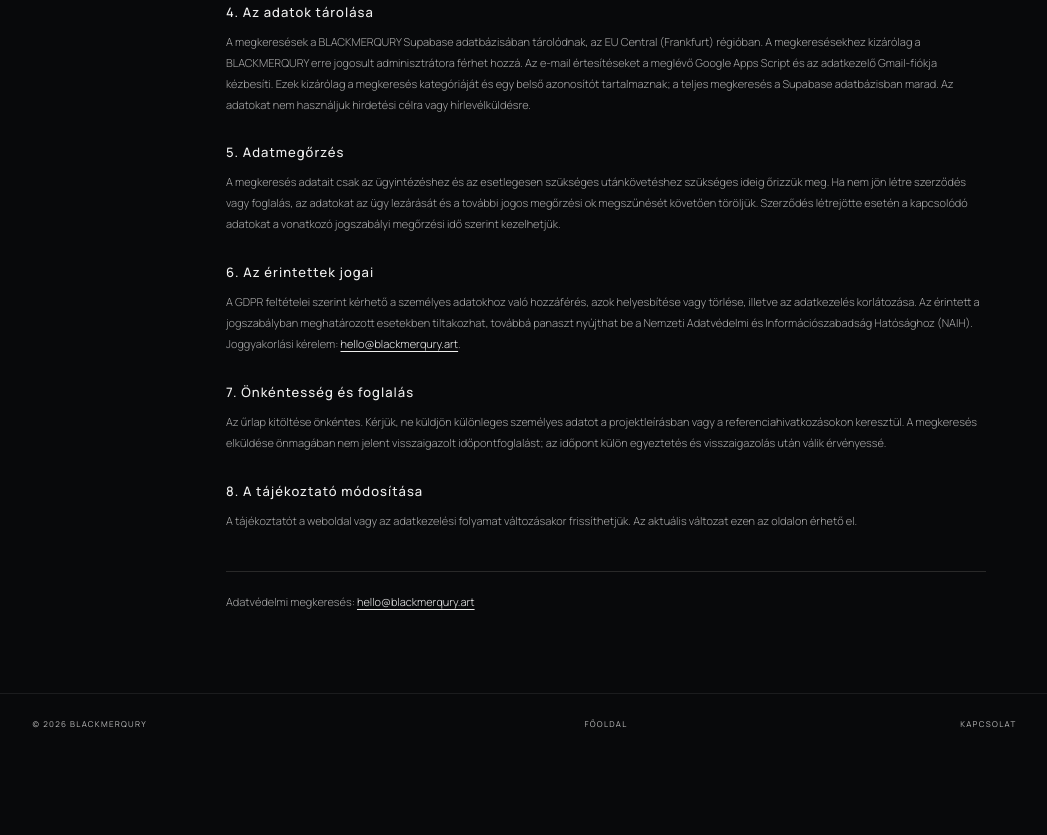
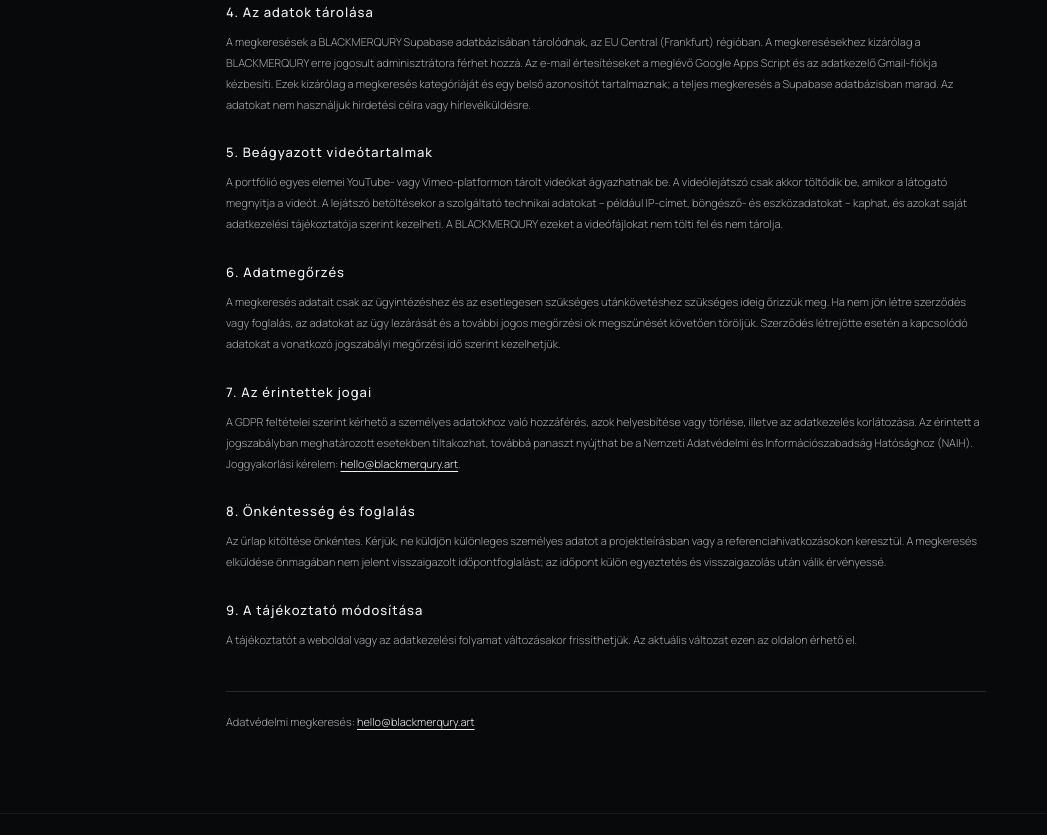
Before and after one commit to blackmilq-ai/blackmerqury-website, a plain HTML site: page adatvedelem.html in a window 1280 px wide. Shown: the part 710-1545 px from the top of the page, without its empty margins (34-1081 px from the left). Before the commit the page ends 1463 px from the top, so only its background shows below. Drawn offline with Linux system fonts and the light colour scheme.

Commit message:
Add Hungarian disclosure for embedded videos

```diff
--- a/adatvedelem.html
+++ b/adatvedelem.html
@@ -24,10 +24,11 @@
     <section><h2>2. A kezelt adatok köre</h2><p>Az űrlap elküldésekor a név, e-mail-cím, opcionális telefonszám, tetoválás esetén a preferált időpont, elhelyezés és hozzávetőleges méret, a projekt leírása, valamint opcionális referenciahivatkozás kerülhet rögzítésre. A rendszer rögzíti a tájékoztató megismerésének visszaigazolását és a beküldés időpontját is.</p></section>
     <section><h2>3. Az adatkezelés célja és jogalapja</h2><p>Az adatokat kizárólag tetoválási időpontkérés, digitális művészeti megrendelés vagy motion design projektmegkeresés fogadására, elbírálására és megválaszolására, valamint az érintett kérésére történő szerződéskötést megelőző lépések megtételére használjuk. A jogalap a GDPR 6. cikk (1) bekezdés b) pontja.</p></section>
     <section><h2>4. Az adatok tárolása</h2><p>A megkeresések a BLACKMERQURY Supabase adatbázisában tárolódnak, az EU Central (Frankfurt) régióban. A megkeresésekhez kizárólag a BLACKMERQURY erre jogosult adminisztrátora férhet hozzá. Az e-mail értesítéseket a meglévő Google Apps Script és az adatkezelő Gmail-fiókja kézbesíti. Ezek kizárólag a megkeresés kategóriáját és egy belső azonosítót tartalmaznak; a teljes megkeresés a Supabase adatbázisban marad. Az adatokat nem használjuk hirdetési célra vagy hírlevélküldésre.</p></section>
-    <section><h2>5. Adatmegőrzés</h2><p>A megkeresés adatait csak az ügyintézéshez és az esetlegesen szükséges utánkövetéshez szükséges ideig őrizzük meg. Ha nem jön létre szerződés vagy foglalás, az adatokat az ügy lezárását és a további jogos megőrzési ok megszűnését követően töröljük. Szerződés létrejötte esetén a kapcsolódó adatokat a vonatkozó jogszabályi megőrzési idő szerint kezelhetjük.</p></section>
-    <section><h2>6. Az érintettek jogai</h2><p>A GDPR feltételei szerint kérhető a személyes adatokhoz való hozzáférés, azok helyesbítése vagy törlése, illetve az adatkezelés korlátozása. Az érintett a jogszabályban meghatározott esetekben tiltakozhat, továbbá panaszt nyújthat be a Nemzeti Adatvédelmi és Információszabadság Hatósághoz (NAIH). Joggyakorlási kérelem: <a href="mailto:hello@blackmerqury.art">hello@blackmerqury.art</a>.</p></section>
-    <section><h2>7. Önkéntesség és foglalás</h2><p>Az űrlap kitöltése önkéntes. Kérjük, ne küldjön különleges személyes adatot a projektleírásban vagy a referenciahivatkozásokon keresztül. A megkeresés elküldése önmagában nem jelent visszaigazolt időpontfoglalást; az időpont külön egyeztetés és visszaigazolás után válik érvényessé.</p></section>
-    <section><h2>8. A tájékoztató módosítása</h2><p>A tájékoztatót a weboldal vagy az adatkezelési folyamat változásakor frissíthetjük. Az aktuális változat ezen az oldalon érhető el.</p></section>
+    <section><h2>5. Beágyazott videótartalmak</h2><p>A portfólió egyes elemei YouTube- vagy Vimeo-platformon tárolt videókat ágyazhatnak be. A videólejátszó csak akkor töltődik be, amikor a látogató megnyitja a videót. A lejátszó betöltésekor a szolgáltató technikai adatokat – például IP-címet, böngésző- és eszközadatokat – kaphat, és azokat saját adatkezelési tájékoztatója szerint kezelheti. A BLACKMERQURY ezeket a videófájlokat nem tölti fel és nem tárolja.</p></section>
+    <section><h2>6. Adatmegőrzés</h2><p>A megkeresés adatait csak az ügyintézéshez és az esetlegesen szükséges utánkövetéshez szükséges ideig őrizzük meg. Ha nem jön létre szerződés vagy foglalás, az adatokat az ügy lezárását és a további jogos megőrzési ok megszűnését követően töröljük. Szerződés létrejötte esetén a kapcsolódó adatokat a vonatkozó jogszabályi megőrzési idő szerint kezelhetjük.</p></section>
+    <section><h2>7. Az érintettek jogai</h2><p>A GDPR feltételei szerint kérhető a személyes adatokhoz való hozzáférés, azok helyesbítése vagy törlése, illetve az adatkezelés korlátozása. Az érintett a jogszabályban meghatározott esetekben tiltakozhat, továbbá panaszt nyújthat be a Nemzeti Adatvédelmi és Információszabadság Hatósághoz (NAIH). Joggyakorlási kérelem: <a href="mailto:hello@blackmerqury.art">hello@blackmerqury.art</a>.</p></section>
+    <section><h2>8. Önkéntesség és foglalás</h2><p>Az űrlap kitöltése önkéntes. Kérjük, ne küldjön különleges személyes adatot a projektleírásban vagy a referenciahivatkozásokon keresztül. A megkeresés elküldése önmagában nem jelent visszaigazolt időpontfoglalást; az időpont külön egyeztetés és visszaigazolás után válik érvényessé.</p></section>
+    <section><h2>9. A tájékoztató módosítása</h2><p>A tájékoztatót a weboldal vagy az adatkezelési folyamat változásakor frissíthetjük. Az aktuális változat ezen az oldalon érhető el.</p></section>
     <p class="legal-contact">Adatvédelmi megkeresés: <a href="mailto:hello@blackmerqury.art">hello@blackmerqury.art</a></p>
   </main>
   <footer class="site-footer"><span>© <span id="year"></span> BLACKMERQURY</span><a href="/">FŐOLDAL</a><a href="mailto:hello@blackmerqury.art">KAPCSOLAT</a></footer>
```
